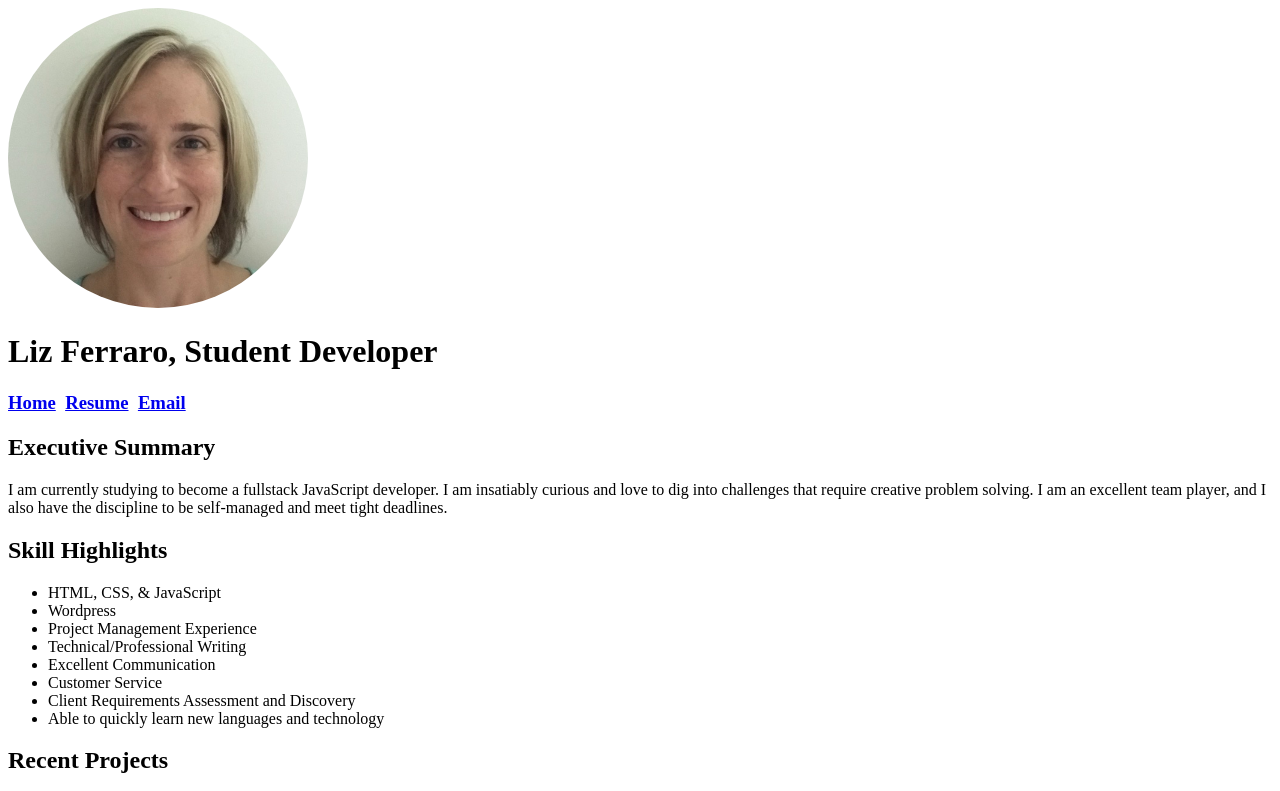
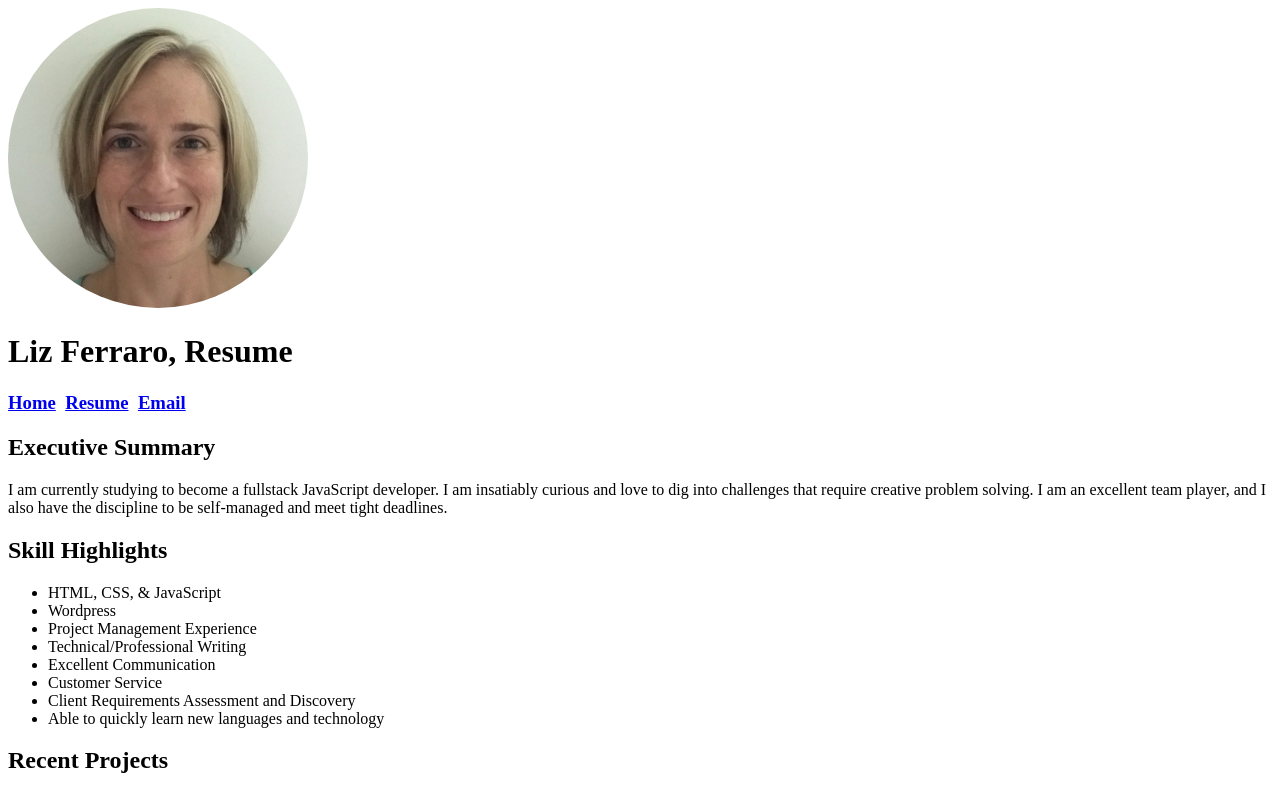
Before and after one commit to lizferraro/lizferraro.github.io, a plain HTML site: page resume.html in a window 1280 px wide. Shown: the top 791 px of the page. Drawn offline with Linux system fonts and the light colour scheme.

Commit message:
content update

```diff
--- a/resume.html
+++ b/resume.html
@@ -10,7 +10,7 @@
         <div>
             <header>
                 <img src="images/liz-ferraro-profile-500.jpg" alt="liz ferraro profile photo" width="300" height="300" style="border-radius: 85%"/>
-                <h1>Liz Ferraro, Student Developer</h1>
+                <h1>Liz Ferraro, Resume</h1>
                 <h3><a href="/index.html">Home</a>&nbsp;&nbsp;<a href="#">Resume</a>&nbsp;&nbsp;<a href="mailto: elizabeth.k.ferraro@gmail.com">Email</a></h3>
             </header>
 
```
